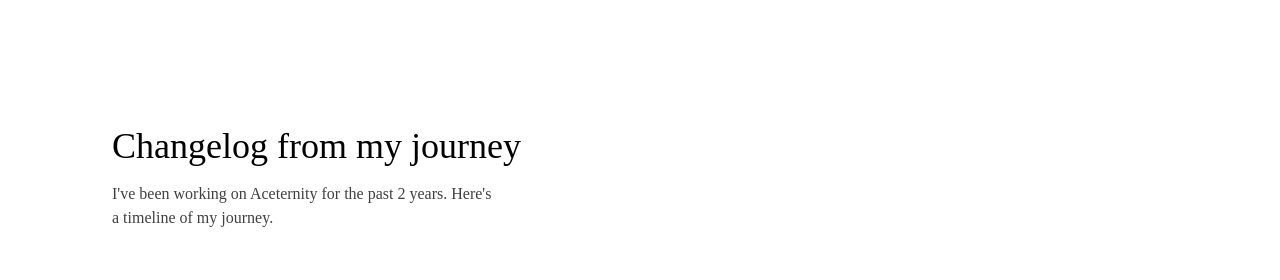
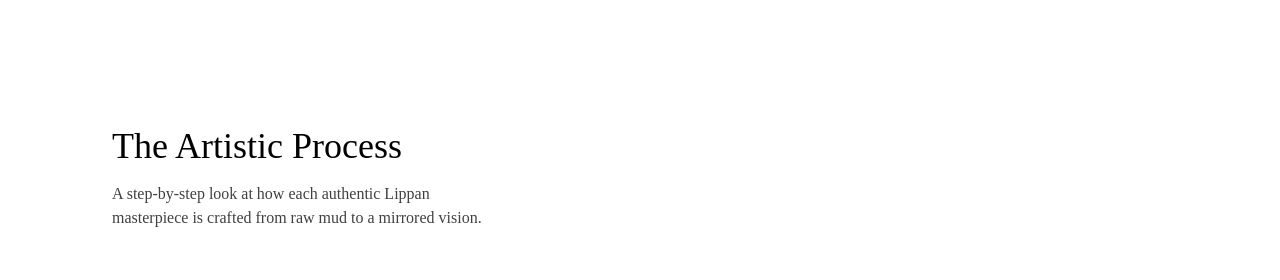
Before and after one commit to Shivamahapatra/Website-for-lippan-art, a Next.js app in the folder frontend/: page / in a window 1280 px wide. Shown: the part 1460-1740 px from the top of the page. Built offline with nearby package versions, Linux system fonts and the light colour scheme; no server answers; the database is empty.

Commit message:
Fix timeline placeholder text

```diff
--- a/frontend/src/components/ProcessTimeline.tsx
+++ b/frontend/src/components/ProcessTimeline.tsx
@@ -95,7 +95,11 @@
 
   return (
     <div id="process" className="w-full bg-background font-sans border-y border-foreground/5 py-12">
-      <Timeline data={data} />
+      <Timeline
+        data={data}
+        title="The Artistic Process"
+        description="A step-by-step look at how each authentic Lippan masterpiece is crafted from raw mud to a mirrored vision."
+      />
     </div>
   );
 }
--- a/frontend/src/components/ui/timeline.tsx
+++ b/frontend/src/components/ui/timeline.tsx
@@ -12,7 +12,15 @@
   content: React.ReactNode;
 }
 
-export const Timeline = ({ data }: { data: TimelineEntry[] }) => {
+export const Timeline = ({
+  data,
+  title = "Changelog from my journey",
+  description = "Here's a timeline of my journey."
+}: {
+  data: TimelineEntry[],
+  title?: string,
+  description?: string
+}) => {
   const ref = useRef<HTMLDivElement>(null);
   const containerRef = useRef<HTMLDivElement>(null);
   const [height, setHeight] = useState(0);
@@ -39,11 +47,10 @@
     >
       <div className="max-w-7xl mx-auto py-20 px-4 md:px-8 lg:px-10">
         <h2 className="text-lg md:text-4xl mb-4 text-black dark:text-white max-w-4xl">
-          Changelog from my journey
+          {title}
         </h2>
         <p className="text-neutral-700 dark:text-neutral-300 text-sm md:text-base max-w-sm">
-          I&apos;ve been working on Aceternity for the past 2 years. Here&apos;s
-          a timeline of my journey.
+          {description}
         </p>
       </div>
 
```
